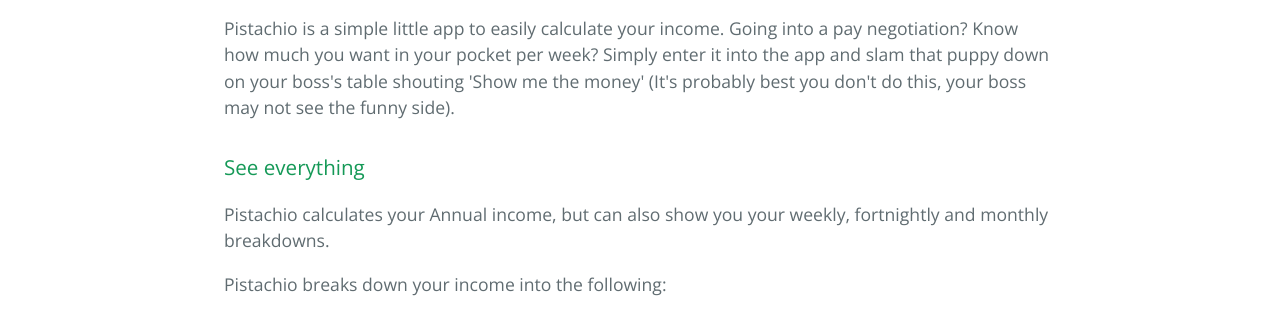
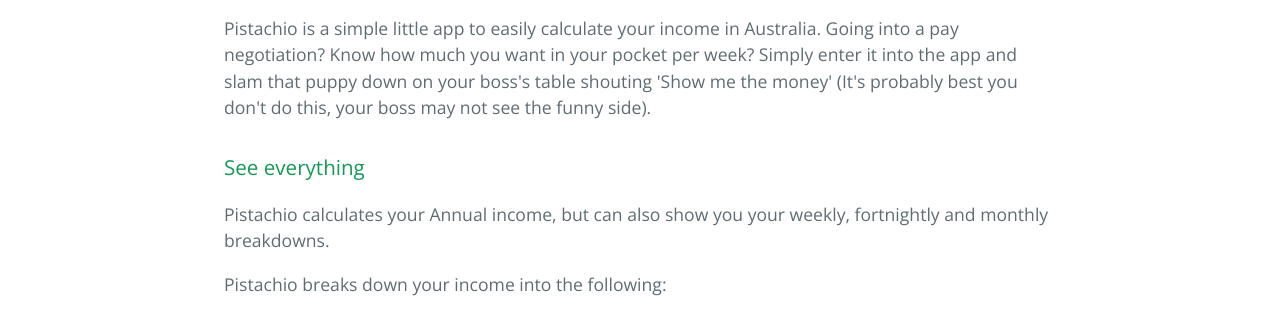
Before and after one commit to jamielesouef/pistachio.jpr.mobi, a plain HTML site: page index.html in a window 1280 px wide. Shown: the part 865-1177 px from the top of the page. Drawn offline with nearby package versions, Linux system fonts and the light colour scheme.

Commit message:
Fixed page title

```diff
--- a/index.html
+++ b/index.html
@@ -2,7 +2,7 @@
 <html lang="en-us">
 <head>
     <meta charset="UTF-8">
-    <title>Pistachio.jpr.mobi by jamielesouef</title>
+    <title>Pistachio - Your Personal Tax Calculator</title>
     <meta name="viewport" content="width=device-width, initial-scale=1">
     <link rel="stylesheet" type="text/css" href="stylesheets/normalize.css" media="screen">
     <link href='https://fonts.googleapis.com/css?family=Open+Sans:400,700' rel='stylesheet' type='text/css'>
@@ -27,7 +27,7 @@
                                                                                     class="octicon octicon-link"></span></a>Pistachio
     </h3>
 
-    <p>Pistachio is a simple little app to easily calculate your income. Going into a pay negotiation? Know how much you
+    <p>Pistachio is a simple little app to easily calculate your income in Australia. Going into a pay negotiation? Know how much you
         want in your pocket per week? Simply enter it into the app and slam that puppy down on your boss's table
         shouting 'Show me the money' (It's probably best you don't do this, your boss may not see the funny side).</p>
 
```
